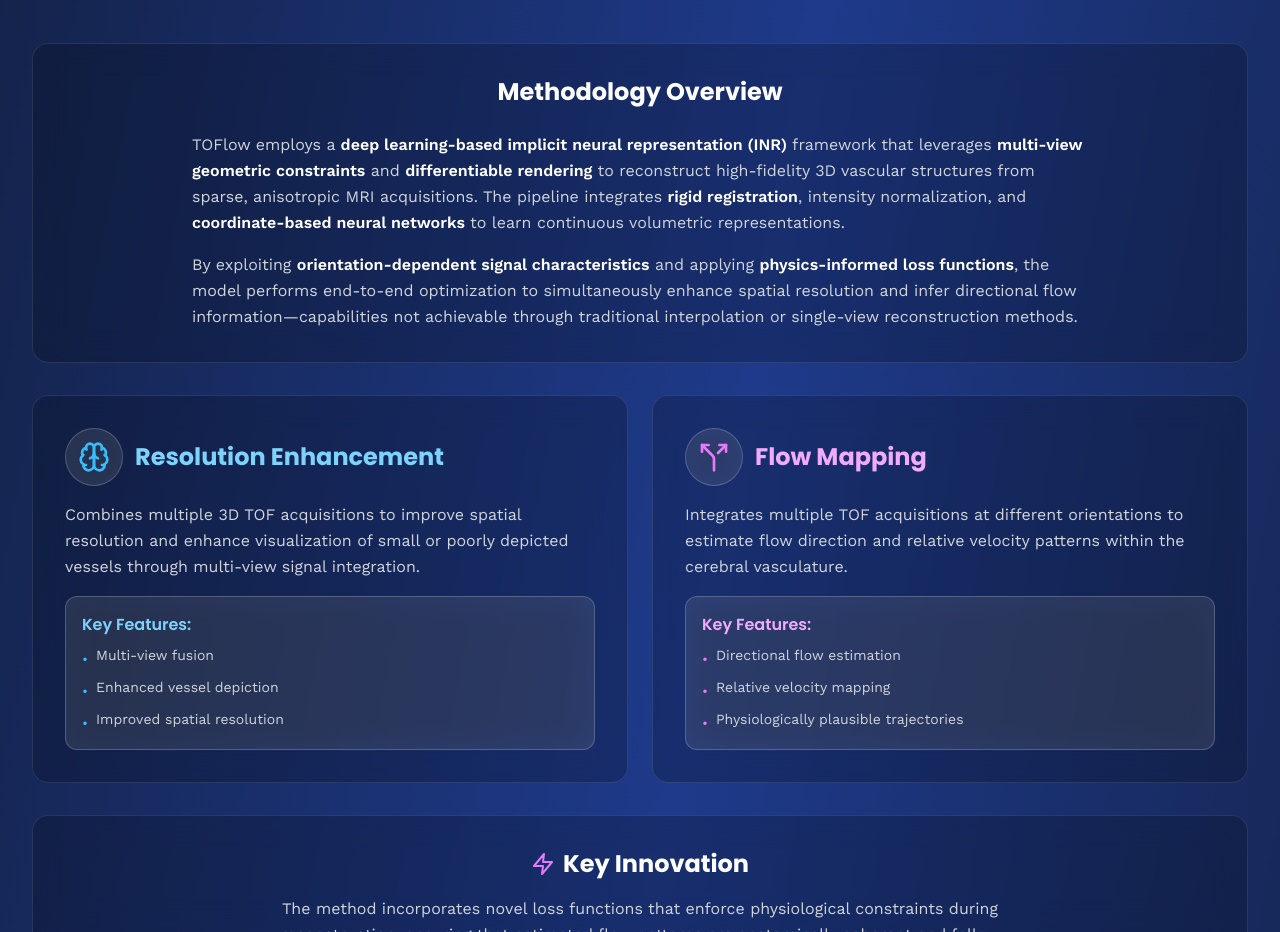
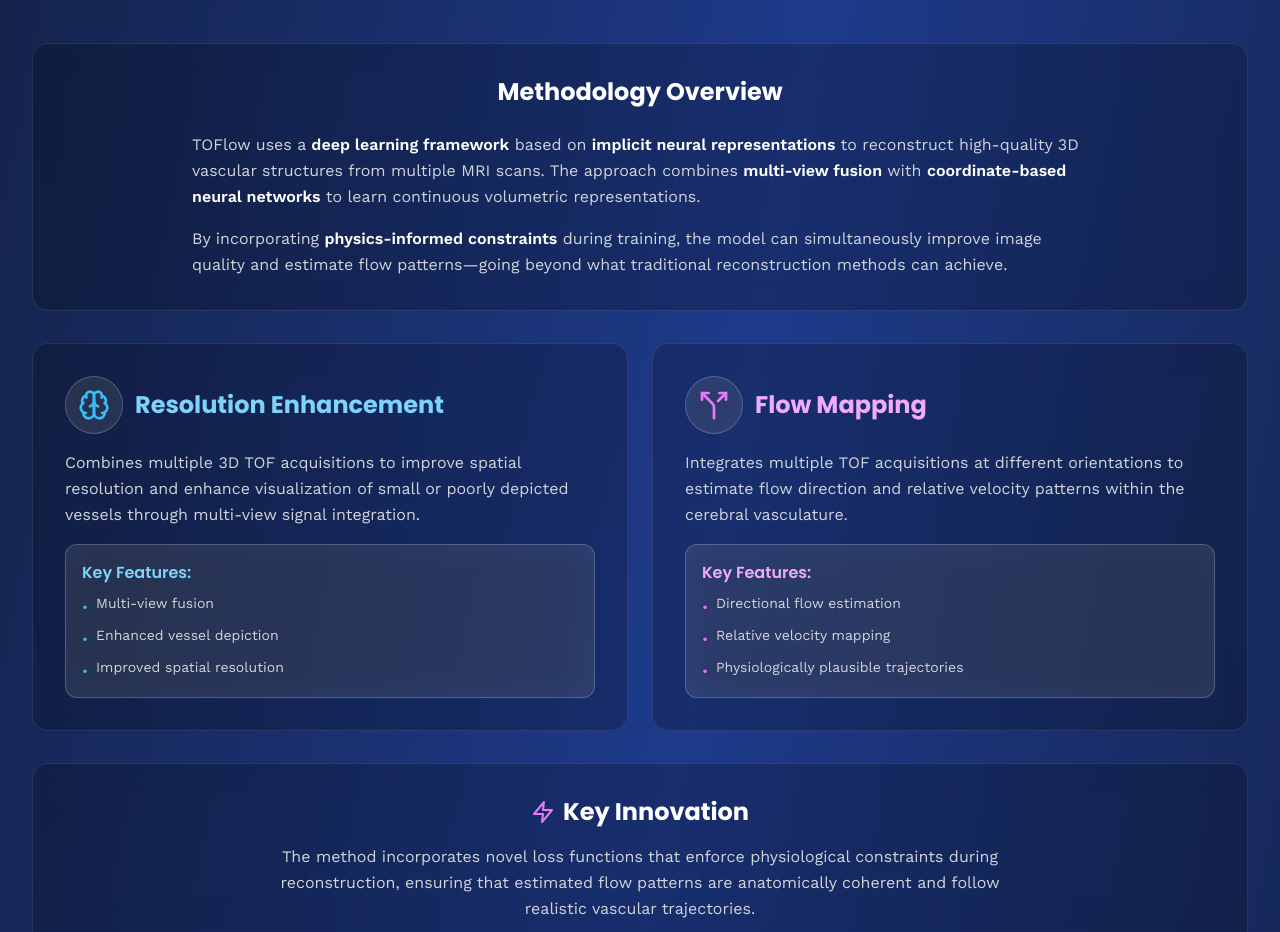
Before and after one commit to DariaHasin/toflow-portfolio, a React (Vite) app: page / in a window 1280 px wide. Shown: the part 2420-3352 px from the top of the page. Built offline with nearby package versions, Linux system fonts and the light colour scheme.

Commit message:
Simplify methodology description - more readable, less technical jargon

```diff
--- a/src/components/Approach.jsx
+++ b/src/components/Approach.jsx
@@ -19,10 +19,10 @@ const Approach = () => {
           <h3 className="text-2xl font-bold mb-6 text-center">Methodology Overview</h3>
           <div className="space-y-4 text-gray-300 leading-relaxed max-w-4xl mx-auto">
             <p>
-              TOFlow employs a <strong className="text-white">deep learning-based implicit neural representation (INR)</strong> framework that leverages <strong className="text-white">multi-view geometric constraints</strong> and <strong className="text-white">differentiable rendering</strong> to reconstruct high-fidelity 3D vascular structures from sparse, anisotropic MRI acquisitions. The pipeline integrates <strong className="text-white">rigid registration</strong>, intensity normalization, and <strong className="text-white">coordinate-based neural networks</strong> to learn continuous volumetric representations.
+              TOFlow uses a <strong className="text-white">deep learning framework</strong> based on <strong className="text-white">implicit neural representations</strong> to reconstruct high-quality 3D vascular structures from multiple MRI scans. The approach combines <strong className="text-white">multi-view fusion</strong> with <strong className="text-white">coordinate-based neural networks</strong> to learn continuous volumetric representations.
             </p>
             <p>
-              By exploiting <strong className="text-white">orientation-dependent signal characteristics</strong> and applying <strong className="text-white">physics-informed loss functions</strong>, the model performs end-to-end optimization to simultaneously enhance spatial resolution and infer directional flow information—capabilities not achievable through traditional interpolation or single-view reconstruction methods.
+              By incorporating <strong className="text-white">physics-informed constraints</strong> during training, the model can simultaneously improve image quality and estimate flow patterns—going beyond what traditional reconstruction methods can achieve.
             </p>
           </div>
         </div>
```
